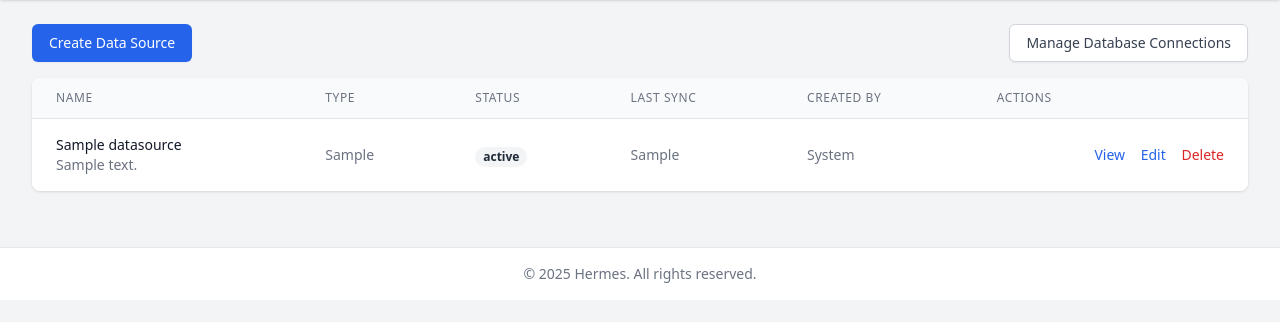
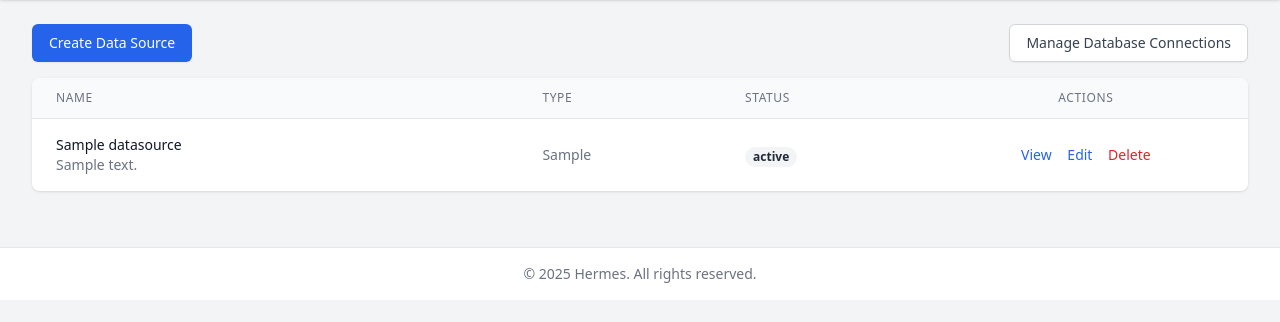
Before and after one commit to mtesterm22/Hermes, a Django app: template templates/datasources/index.html in a window 1280 px wide. Shown: the part 64-386 px from the top of the page. Run offline with Django 3.2, Linux system fonts and the light colour scheme; the template is opened without the code that fills it: most values are stand-ins (such as "Sample title", 1, 10 or a date in 2020); some libraries are stand-ins or nearby versions.

Commit message:
Data source listing refinement

```diff
--- a/templates/datasources/index.html
+++ b/templates/datasources/index.html
@@ -22,26 +22,20 @@
 {% block content %}
 <div class="bg-white shadow overflow-hidden sm:rounded-lg">
     {% if datasources %}
-    <div class="overflow-x-auto">
+    <div>
         <table class="min-w-full divide-y divide-gray-200">
             <thead class="bg-gray-50">
                 <tr>
-                    <th scope="col" class="px-6 py-3 text-left text-xs font-medium text-gray-500 uppercase tracking-wider">
+                    <th scope="col" class="px-6 py-3 text-left text-xs font-medium text-gray-500 uppercase tracking-wider w-2/5">
                         Name
                     </th>
-                    <th scope="col" class="px-6 py-3 text-left text-xs font-medium text-gray-500 uppercase tracking-wider">
+                    <th scope="col" class="px-6 py-3 text-left text-xs font-medium text-gray-500 uppercase tracking-wider w-1/6">
                         Type
                     </th>
-                    <th scope="col" class="px-6 py-3 text-left text-xs font-medium text-gray-500 uppercase tracking-wider">
+                    <th scope="col" class="px-6 py-3 text-left text-xs font-medium text-gray-500 uppercase tracking-wider w-1/6">
                         Status
                     </th>
-                    <th scope="col" class="px-6 py-3 text-left text-xs font-medium text-gray-500 uppercase tracking-wider">
-                        Last Sync
-                    </th>
-                    <th scope="col" class="px-6 py-3 text-left text-xs font-medium text-gray-500 uppercase tracking-wider">
-                        Created By
-                    </th>
-                    <th scope="col" class="px-6 py-3 text-left text-xs font-medium text-gray-500 uppercase tracking-wider">
+                    <th scope="col" class="px-6 py-3 text-center text-xs font-medium text-gray-500 uppercase tracking-wider">
                         Actions
                     </th>
                 </tr>
@@ -49,7 +43,7 @@
             <tbody class="bg-white divide-y divide-gray-200">
                 {% for datasource in datasources %}
 <tr>
-    <td class="px-6 py-4 whitespace-nowrap">
+    <td class="px-6 py-4">
         <div class="text-sm font-medium text-gray-900">
             {% if datasource.type == 'csv' %}
             <a href="{% url 'datasources:csv_detail' datasource.id %}" class="hover:text-blue-600">
@@ -70,13 +64,13 @@
             {% endif %}
         </div>
         <div class="text-sm text-gray-500">
-            {{ datasource.description|truncatechars:100 }}
+            {{ datasource.description|truncatechars:60 }}
         </div>
     </td>
-    <td class="px-6 py-4 whitespace-nowrap text-sm text-gray-500">
+    <td class="px-6 py-4 text-sm text-gray-500">
         {{ datasource.get_type_display }}
     </td>
-    <td class="px-6 py-4 whitespace-nowrap">
+    <td class="px-6 py-4">
         <span class="px-2 inline-flex text-xs leading-5 font-semibold rounded-full
             {% if datasource.status == 'active' %}bg-green-100 text-green-800
             {% elif datasource.status == 'error' %}bg-red-100 text-red-800
@@ -85,13 +79,7 @@
             {{ datasource.get_status_display }}
         </span>
     </td>
-    <td class="px-6 py-4 whitespace-nowrap text-sm text-gray-500">
-        {{ datasource.last_sync|default:"Never" }}
-    </td>
-    <td class="px-6 py-4 whitespace-nowrap text-sm text-gray-500">
-        {{ datasource.created_by.username|default:"System" }}
-    </td>
-    <td class="px-6 py-4 whitespace-nowrap text-right text-sm font-medium">
+    <td class="px-6 py-4 text-center text-sm font-medium">
         {% if datasource.type == 'csv' %}
         <a href="{% url 'datasources:csv_detail' datasource.id %}" class="text-blue-600 hover:text-blue-900 mr-3">View</a>
         <a href="{% url 'datasources:csv_update' datasource.id %}" class="text-blue-600 hover:text-blue-900 mr-3">Edit</a>
```
Lines whose indentation alone changed are shown as unchanged.
